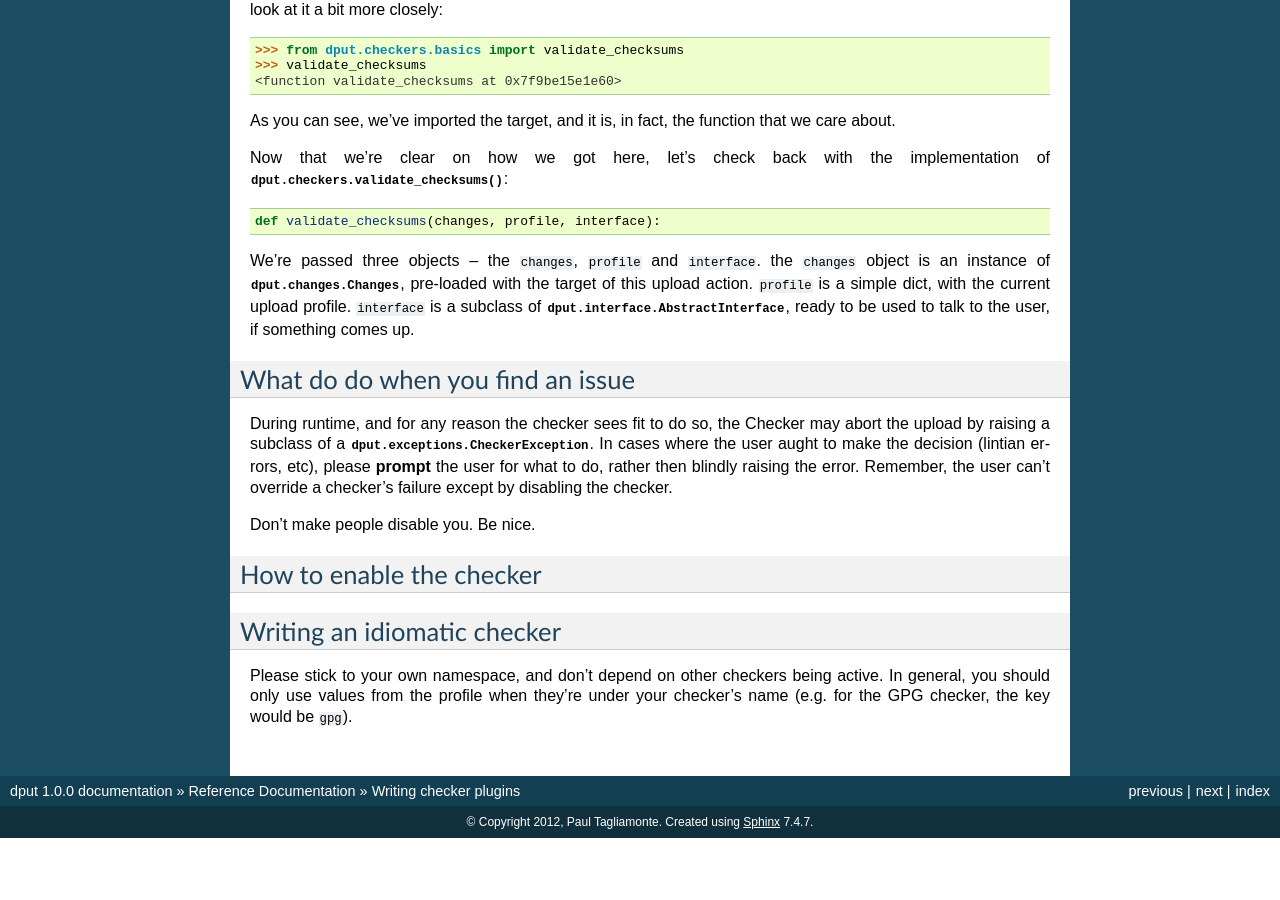
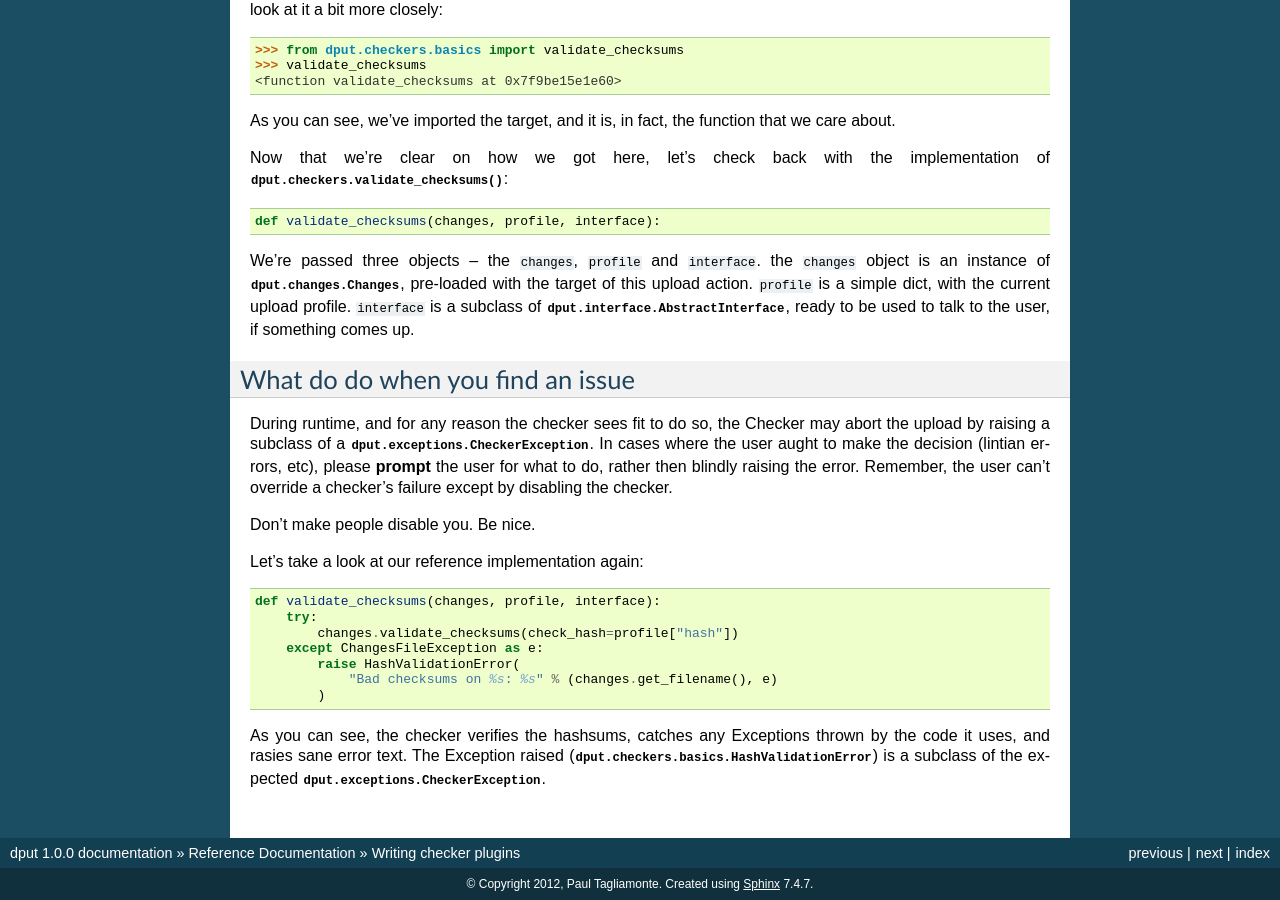
Before and after one commit to Debian/dput-ng, a Sphinx documentation site: the page built from docs/reference/checkers.rst, in a window 1280 px wide and 900 px high, scrolled down 944 px. Built offline with Sphinx 7.4.7, drawn with Linux system fonts in a browser that asks for light colours; formulas are drawn with MathJax 3; before the commit the page ends 1782 px from its top, so only the background shows below that; some of the changed text lies outside the part shown.

Commit message:
Adding in more doctext.

```diff
--- a/docs/reference/checkers.rst
+++ b/docs/reference/checkers.rst
@@ -91,16 +89,22 @@ override a checker's failure except by disabling the checker.
 
 Don't make people disable you. Be nice.
 
-How to enable the checker
--------------------------
+Let's take a look at our reference implementation again::
 
-.. XXX: Add it to checkers, dummy (but really, this is actually compelx.
-        let's figure that out, first.)
+    def validate_checksums(changes, profile, interface):
+        try:
+            changes.validate_checksums(check_hash=profile["hash"])
+        except ChangesFileException as e:
+            raise HashValidationError(
+                "Bad checksums on %s: %s" % (changes.get_filename(), e)
+            )
 
-Writing an idiomatic checker
-----------------------------
+As you can see, the checker verifies the hashsums, catches any Exceptions
+thrown by the code it uses, and rasies sane error text. The Exception
+raised (:class:`dput.checkers.basics.HashValidationError`) is a subclass
+of the expected :class:`dput.exceptions.CheckerException`.
 
-Please stick to your own namespace, and don't depend on other checkers
-being active. In general, you should only use values from the profile when
-they're under your checker's name (e.g. for the GPG checker, the key would be
-``gpg``).
+
+.. Idiomatic Checkers
+   ------------------
+   XXX: implement me.
```
Also changed, not shown: other parts of docs/reference/checkers.rst (+0 -2 lines).
